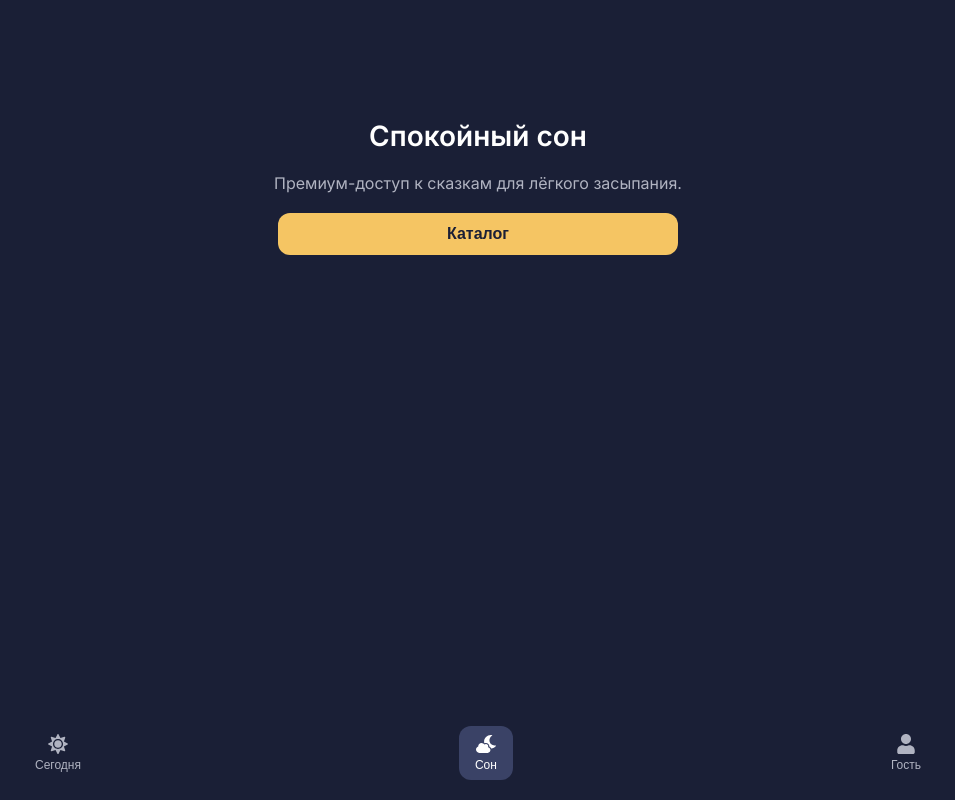
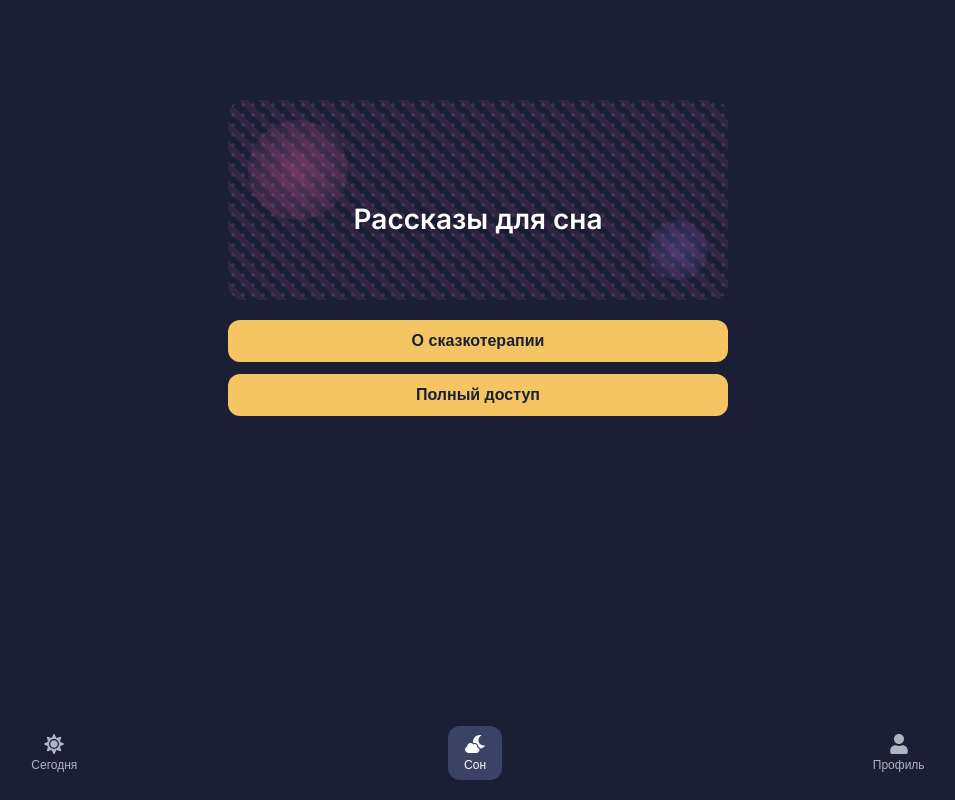
Before and after one commit to GeorgeBuzeev/SleepApp, a React (Create React App) app: page / in a window 1280 px wide. Both pictures are taken after a click on the button "Сон". Shown: the whole page, without its empty margins (162-1117 px from the left). Built offline with nearby package versions, Linux system fonts and the light colour scheme.

Commit message:
Updated title to 'Не торопись', renamed profile tab, added header and buttons to sleep tab

```diff
--- a/src/App.css
+++ b/src/App.css
@@ -36,22 +36,95 @@
   margin-bottom: 20px; /* Отступ снизу */
 }
 
-.catalog-button {
-  display: block; /* Блочный элемент */
-  width: 80%; /* Ширина кнопки */
-  margin: 0 auto; /* Центрируем */
-  padding: 12px; /* Внутренние отступы */
+/* Шапка для вкладки "Сон" */
+.header-image {
+  position: relative;
+  width: 100%;
+  height: 200px; /* Высота шапки */
+  background: linear-gradient(135deg, #2E1A47, #4B2E83); /* Глубокий тёмный градиент */
+  border-radius: 16px; /* Закруглённые углы */
+  overflow: hidden; /* Скрываем элементы, выходящие за границы */
+  margin-bottom: 20px; /* Отступ снизу */
+}
+
+/* Декоративные элементы для шапки */
+.header-image::before,
+.header-image::after {
+  content: '';
+  position: absolute;
+  border-radius: 50%;
+}
+
+.header-image::before {
+  width: 100px;
+  height: 100px;
+  background: radial-gradient(circle, rgba(255, 105, 180, 0.3), transparent); /* Полупрозрачный розовый круг */
+  top: 20px;
+  left: 20px;
+}
+
+.header-image::after {
+  width: 60px;
+  height: 60px;
+  background: radial-gradient(circle, rgba(147, 112, 219, 0.3), transparent); /* Полупрозрачный фиолетовый круг */
+  bottom: 20px;
+  right: 20px;
+}
+
+/* Линии и точки для эффекта */
+.header-image {
+  background-image:
+    linear-gradient(45deg, transparent 25%, rgba(255, 105, 180, 0.1) 25%, rgba(255, 105, 180, 0.1) 50%, transparent 50%, transparent 75%, rgba(255, 105, 180, 0.1) 75%, rgba(255, 105, 180, 0.1)), /* Диагональные линии */
+    radial-gradient(circle, rgba(147, 112, 219, 0.2) 2px, transparent 2px); /* Точки */
+  background-size: 20px 20px, 10px 10px; /* Размер узоров */
+}
+
+/* Заголовок на шапке */
+.header-title {
+  position: absolute;
+  top: 50%;
+  left: 50%;
+  transform: translate(-50%, -50%); /* Центрируем текст */
+  font-size: 28px;
+  font-weight: 700;
+  color: #FFFFFF;
+  text-shadow: 0 2px 4px rgba(0, 0, 0, 0.3); /* Тень для читаемости */
+}
+
+/* Контейнер для кнопок */
+.button-container {
+  display: flex;
+  flex-direction: column;
+  gap: 12px; /* Отступ между кнопками */
+}
+
+/* Стили для кнопок на вкладке "Сон" */
+.sleep-button {
+  display: block;
+  width: 100%;
+  padding: 12px;
   background-color: #F5C563; /* Цвет фона в стиле Headspace */
   color: #1A1F36; /* Тёмный текст */
-  border: none; /* Без границ */
-  border-radius: 12px; /* Закруглённые углы */
-  font-size: 16px; /* Размер текста */
-  font-weight: 600; /* Полужирный шрифт */
-  transition: background-color 0.3s ease; /* Плавное изменение цвета при наведении */
+  border: none;
+  border-radius: 12px;
+  font-size: 16px;
+  font-weight: 600;
+  transition: background-color 0.3s ease; /* Плавное изменение цвета */
 }
 
-.catalog-button:hover {
+.sleep-button:hover {
   background-color: #E5B553; /* Более тёмный оттенок при наведении */
+}
+
+/* Текст о сказкотерапии */
+.therapy-text {
+  margin-top: 20px;
+  padding: 16px;
+  background-color: #2E3555; /* Тёмный фон */
+  border-radius: 12px; /* Закруглённые углы */
+  color: #B0B3C1; /* Светло-серый текст */
+  font-size: 14px;
+  line-height: 1.5; /* Улучшенная читаемость */
 }
 
 /* Стили для карточек треков */
--- a/src/App.js
+++ b/src/App.js
@@ -18,8 +18,8 @@ function App() {
   const [isPlayerOpen, setIsPlayerOpen] = useState(false);
   // isMinimized: Указывает, свёрнут ли плеер в мини-версию
   const [isMinimized, setIsMinimized] = useState(false);
-  // userName: Хранит имя пользователя из Telegram
-  const [userName, setUserName] = useState('Гость'); // Запасное имя, если Telegram не вернёт данные
+  // showTherapyText: Указывает, показывать ли текст о сказкотерапии
+  const [showTherapyText, setShowTherapyText] = useState(false);
 
   // Массив с данными о треках
   const stories = [
@@ -31,23 +31,12 @@ function App() {
   // Ссылка на элемент аудио для управления воспроизведением
   const audioRef = React.useRef(null);
 
-  // Эффект для инициализации Telegram Mini App и получения имени пользователя
+  // Эффект для инициализации Telegram Mini App
   useEffect(() => {
     if (window.Telegram && window.Telegram.WebApp) {
       window.Telegram.WebApp.ready(); // Готовим Telegram Web App
       window.Telegram.WebApp.expand(); // Расширяем окно приложения
       setTimeout(() => window.Telegram.WebApp.expand(), 100); // Повторяем расширение для надёжности
-
-      // Получаем данные пользователя из Telegram
-      const user = window.Telegram.WebApp.initDataUnsafe?.user;
-      console.log('Telegram User Data:', user); // Отладка: выводим данные пользователя в консоль
-      if (user && user.first_name) {
-        setUserName(user.first_name); // Устанавливаем имя пользователя
-      } else {
-        console.warn('Не удалось получить имя пользователя из Telegram, используется запасное имя "Гость"');
-      }
-    } else {
-      console.warn('Telegram Web App API недоступен, используется запасное имя "Гость"');
     }
   }, []);
 
@@ -121,13 +110,18 @@ function App() {
     return `${mins}:${secs < 10 ? '0' + secs : secs}`; // Форматируем с ведущим нулем для секунд
   };
 
+  // Функция для переключения видимости текста о сказкотерапии
+  const toggleTherapyText = () => {
+    setShowTherapyText(!showTherapyText); // Переключаем состояние
+  };
+
   return (
     <div className="app-container">
       {/* Основной контейнер для контента */}
       <div className="content-container">
         {activeTab === 'today' ? (
           <div className="main-content">
-            <h1 className="app-title">{userName}, не торопись</h1> {/* Заголовок с именем пользователя */}
+            <h1 className="app-title">Не торопись</h1> {/* Статичный заголовок */}
             {stories.map((story) => (
               <div
                 key={story.id}
@@ -148,13 +142,29 @@ function App() {
           </div>
         ) : activeTab === 'sleep' ? (
           <div className="main-content">
-            <h1 className="app-title">Спокойный сон</h1>
-            <p className="app-subtitle">Премиум-доступ к сказкам для лёгкого засыпания.</p>
-            <button className="catalog-button">Каталог</button>
+            {/* Шапка с декоративным фоном */}
+            <div className="header-image">
+              <h1 className="header-title">Рассказы для сна</h1>
+            </div>
+            {/* Кнопки */}
+            <div className="button-container">
+              <button className="sleep-button" onClick={toggleTherapyText}>
+                О сказкотерапии
+              </button>
+              <button className="sleep-button">
+                Полный доступ
+              </button>
+            </div>
+            {/* Текст о сказкотерапии (показывается при нажатии) */}
+            {showTherapyText && (
+              <div className="therapy-text">
+                <p>Здесь будет статья о сказкотерапии. Это заглушка.</p>
+              </div>
+            )}
           </div>
         ) : (
           <div className="main-content">
-            <h1 className="app-title">{userName}</h1> {/* Заголовок вкладки профиля */}
+            <h1 className="app-title">Профиль</h1> {/* Статичный заголовок для профиля */}
             <p className="app-subtitle">Это твой профиль</p>
           </div>
         )}
@@ -244,7 +254,7 @@ function App() {
           onClick={() => setActiveTab('profile')}
         >
           <FaUser /> {/* Иконка пользователя для вкладки профиля */}
-          <span>{userName}</span>
+          <span>Профиль</span> {/* Статичное название */}
         </button>
       </div>
       <audio
```
